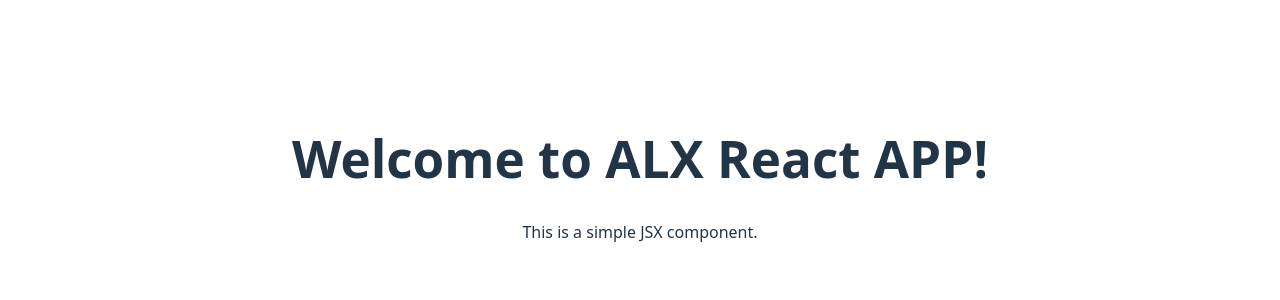
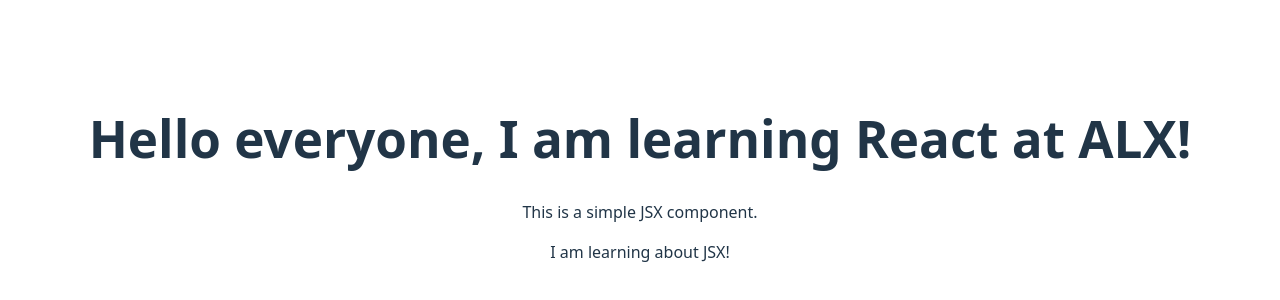
Before and after one commit to Deborah22-olu/alx-fe-reactjs, a React (Vite) app in the folder alx-react-app/: page / in a window 1280 px wide. Shown: the part 222-522 px from the top of the page. Built offline with nearby package versions, Linux system fonts and the light colour scheme.

Commit message:
Updated WelcomeMessage component with new JSX and integrated into App

```diff
--- a/alx-react-app/src/components/WelcomeMessage.jsx
+++ b/alx-react-app/src/components/WelcomeMessage.jsx
@@ -1,10 +1,11 @@
 function WelcomeMessage() {
-    return (
-        <div>
-            <h1>Welcome to ALX React APP!</h1>
-            <p>This is a simple JSX component.</p>
-        </div>
-    );
+  return (
+    <div>
+      <h1>Hello everyone, I am learning React at ALX!</h1>
+      <p>This is a simple JSX component.</p>
+      <p>I am learning about JSX!</p> {/* ✅ Added paragraph */}
+    </div>
+  );
 }
 
 export default WelcomeMessage;
```
